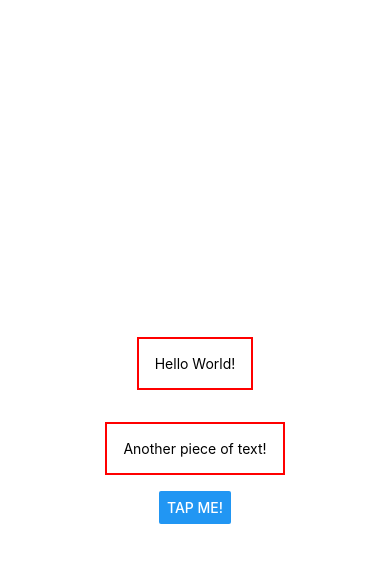
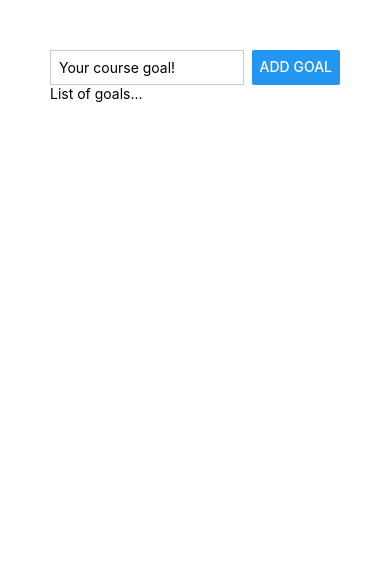
Before and after one commit to Jscorz/React-Native-Course-App, a React Native app: screen / in a window 390 px wide. Shown: the top 562 px of the page. Built offline with nearby package versions, Linux system fonts and the light colour scheme.

Commit message:
removed started code and laid out basic layout styling for textinput, addgoal button, and list of goals below

```diff
--- a/App.js
+++ b/App.js
@@ -1,29 +1,33 @@
 import { StatusBar } from "expo-status-bar";
-import { StyleSheet, Text, View, Button } from "react-native";
+import { StyleSheet, Text, View, Button, TextInput } from "react-native";
 
 export default function App() {
 	return (
-		<View style={styles.container}>
+		<View style={styles.appContainer}>
+			<View style={styles.inputContainer}>
+				<TextInput style={styles.textInput} placeholder='Your course goal!' />
+				<Button title='Add Goal' />
+			</View>
 			<View>
-				<Text style={styles.dummyText}>Hello World!</Text>
+				<Text>List of goals...</Text>
 			</View>
-			<Text style={styles.dummyText}>Another piece of text!</Text>
-			<Button title='Tap me!' />
 		</View>
 	);
 }
 
 const styles = StyleSheet.create({
-	container: {
-		flex: 1,
-		backgroundColor: "#fff",
-		alignItems: "center",
-		justifyContent: "center",
+	appContainer: {
+		padding: 50,
 	},
-	dummyText: {
-		margin: 16,
-		padding: 16,
-		borderWidth: 2,
-		borderColor: "red",
+	inputContainer: {
+		flexDirection: "row",
+		justifyContent: "space-between",
+	},
+	textInput: {
+		borderWidth: 1,
+		borderColor: "#cccccc",
+		width: "80%",
+		marginRight: 8,
+		padding: 8,
 	},
 });
```
